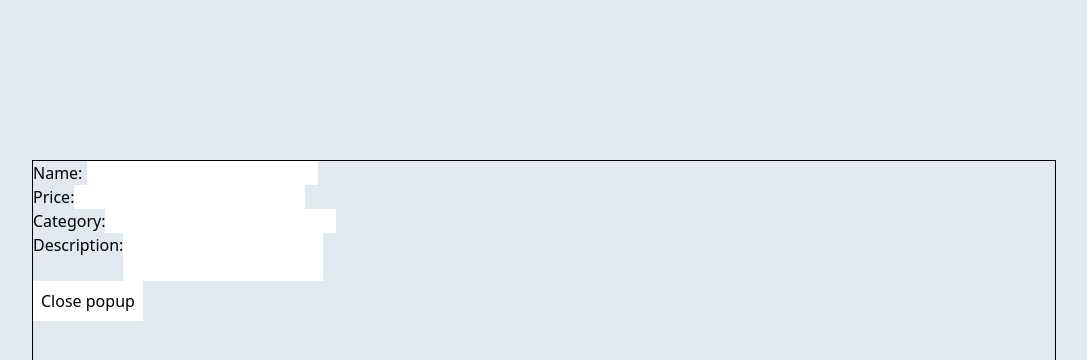
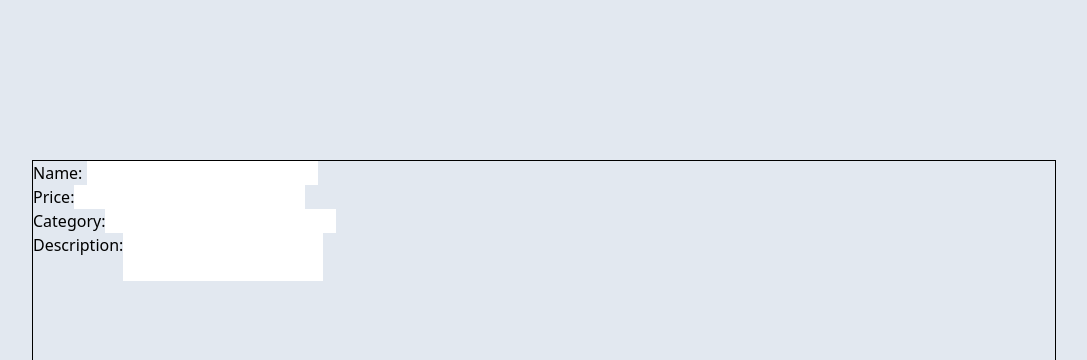
Before and after one commit to chungleee/blazesoft-bookstore-test, a Next.js app: page / in a window 1280 px wide. Both pictures are taken after a click on the button "Add a book". Shown: the top 360 px of the page, without its empty margins (96-1183 px from the left). Built offline with nearby package versions, Linux system fonts and the light colour scheme.

Commit message:
took close button out for easier styling as children instead

```diff
--- a/components/Popup.js
+++ b/components/Popup.js
@@ -1,4 +1,4 @@
-import React, { useState } from "react";
+import React from "react";
 import Button from "./Button";
 
 const Popup = ({ children, isOpen, handlePopupToggle }) => {
@@ -8,17 +8,7 @@ const Popup = ({ children, isOpen, handlePopupToggle }) => {
 				isOpen ? "block" : "hidden"
 			}`}
 		>
-			<div className='border border-black h-3/5 w-4/5'>
-				{children}
-				<Button
-					className='bg-white p-2'
-					onClick={() => {
-						handlePopupToggle();
-					}}
-				>
-					Close popup
-				</Button>
-			</div>
+			<div className='border border-black h-3/5 w-4/5'>{children}</div>
 		</div>
 	);
 };
```
